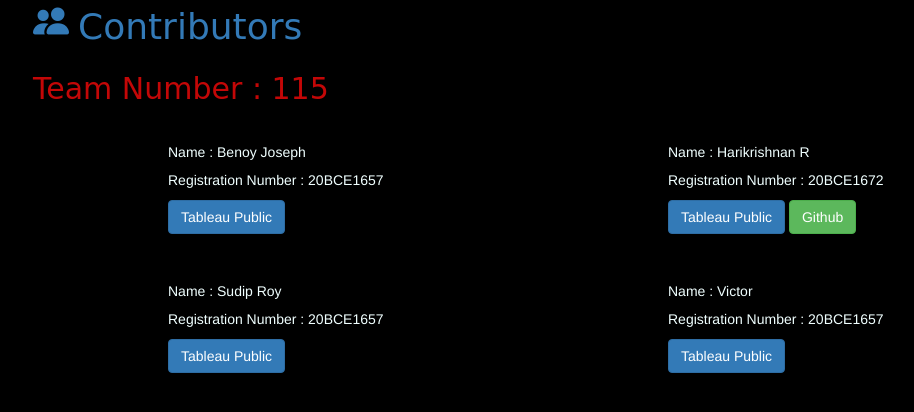
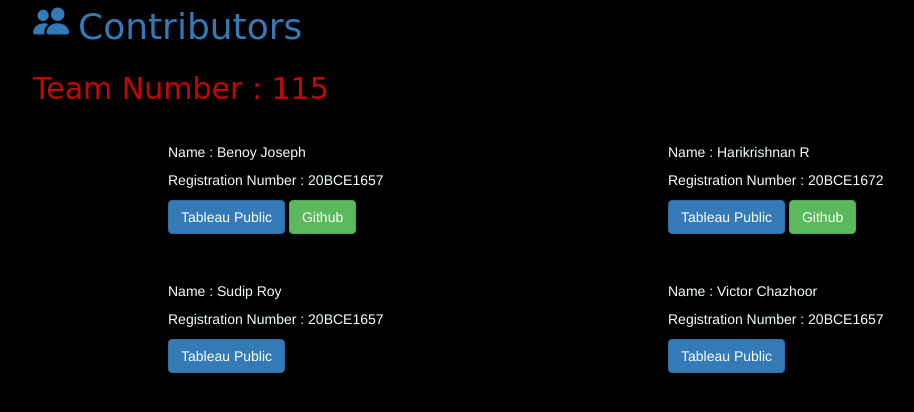
Before and after one commit to Harikrish-rrk/Netflix_Analysis_Flask_Application_Tableau, a Flask app: page /contributors in a window 1280 px wide. Shown: the part 204-616 px from the top of the page, without its empty margins (147-1061 px from the left). Run offline with Flask 3, Linux system fonts and the light colour scheme; some libraries are stand-ins or nearby versions; some web fonts are replaced.

Commit message:
benoy fix

```diff
--- a/Netflix/templates/contributors.html
+++ b/Netflix/templates/contributors.html
@@ -18,7 +18,11 @@
                 <div class="card-body">
                     <h5 class="card-title">Name : Benoy Joseph</h5>
                     <p class="card-text">Registration Number : 20BCE1657</p>
-                    <a href="#" class="btn btn-primary"> Tableau Public </a>
+                    <a href="https://public.tableau.com/app/profile/benoy.joseph" class="btn btn-primary"> Tableau
+                        Public </a>
+                    <a href="https://github.com/benoyj20/Netflix_Analysis_Flask_Application_Tableau"
+                        class="btn btn-success">
+                        Github </a>
                 </div>
             </div>
         </div>
@@ -52,7 +56,7 @@
         <div class="col-sm-6">
             <div class="card">
                 <div class="card-body">
-                    <h5 class="card-title">Name : Victor</h5>
+                    <h5 class="card-title">Name : Victor Chazhoor</h5>
                     <p class="card-text">Registration Number : 20BCE1657</p>
                     <a href="#" class="btn btn-primary"> Tableau Public </a>
                 </div>
```
